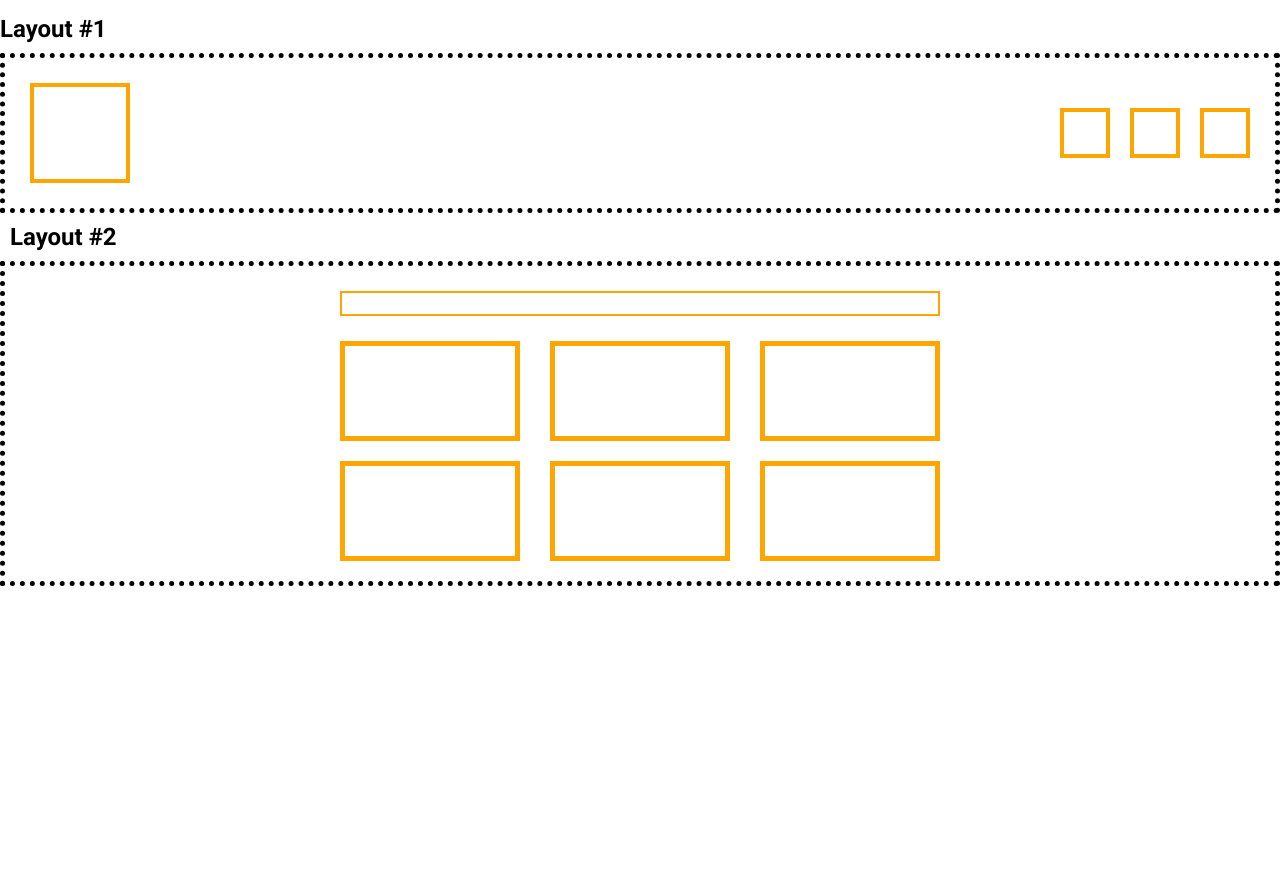
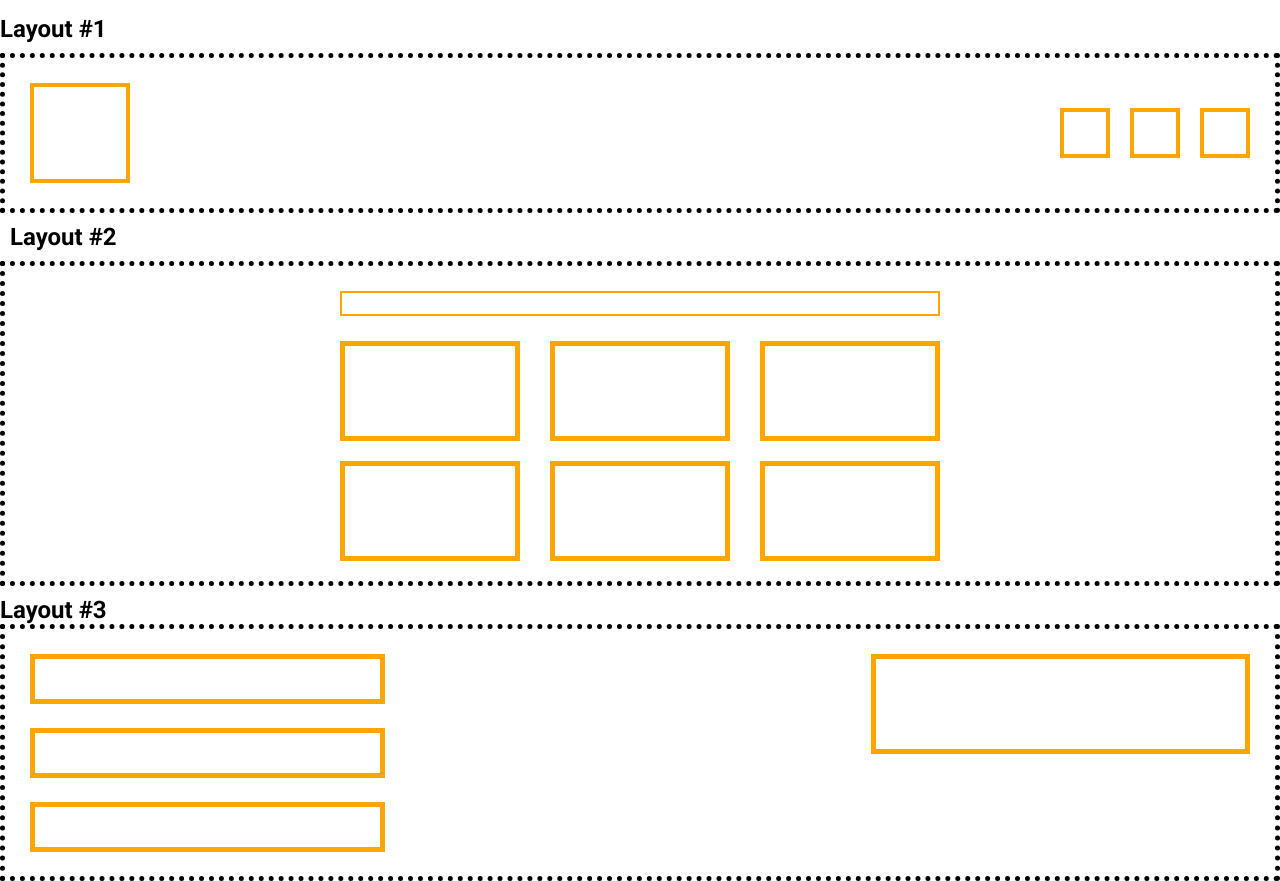
Before and after one commit to june-mg/more-css-practice, a plain HTML site: page index.html in a window 1280 px wide. Shown: the part 85-966 px from the top of the page. Before the commit the page ends 800 px from the top, so only its background shows below. Drawn offline with Linux system fonts and the light colour scheme.

Commit message:
added layout 3

```diff
--- a/index.html
+++ b/index.html
@@ -57,6 +57,24 @@
         </div>
     </div>
 
+    <!-- third layout -->
+
+    <H2 class="Layout3">Layout #3</H2>
+
+    <div class="container3">
+        <div class="row3">
+            <div class="box3-wrap">
+                <div class="long-box3"></div>
+                <div class="long-box3"></div>
+                <div class="long-box3"></div>
+            </div>
+        </div>
+
+        <div class="big-box-wrap">
+            <div class="big-box"></div>
+        </div>
+    </div>
+
 
 </body>
 
--- a/style.css
+++ b/style.css
@@ -5,7 +5,7 @@
     box-sizing: border-box;
 }
 
-.title1{
+.title1 {
     font-weight: 300;
     color: blue;
 
@@ -40,6 +40,7 @@
 .container2 {
     border: 5px dotted black;
     padding: 25px 25px 0 25px;
+    margin-bottom: 10px;
 
 }
 
@@ -50,7 +51,7 @@
     margin-bottom: 25px;
 }
 
-.row2{
+.row2 {
     width: 100%;
     max-width: 600px;
     margin: 0 auto;
@@ -90,3 +91,43 @@
     display: flex;
 
 }
+
+.layout3 {
+    margin: 10px;
+}
+
+.container3 {
+    border: 5px dotted black;
+    padding: 25px 25px 0 25px;
+    display: flex;
+    justify-content: space-between;
+}
+
+.long-box3 {
+    border: 5px solid orange;
+    height: 50px;
+    margin-bottom: 24px;
+
+}
+
+.big-box {
+    border: 5px solid orange;
+    height: 100px;
+    margin-bottom: 24px;
+
+}
+
+.row3 {
+    width: 100%;
+    /* max-width: 600px; */
+    margin: 0 auto;
+}
+
+.box3-wrap{
+    width: 45%;
+    padding-right: 24px;
+}
+
+.big-box-wrap{
+    width: 45%;
+}
```
